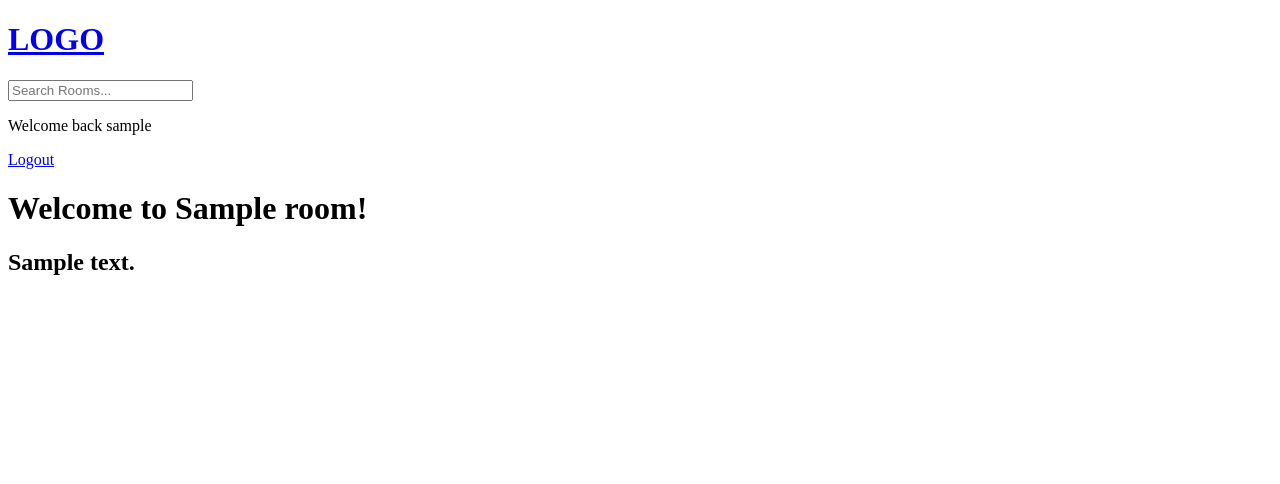
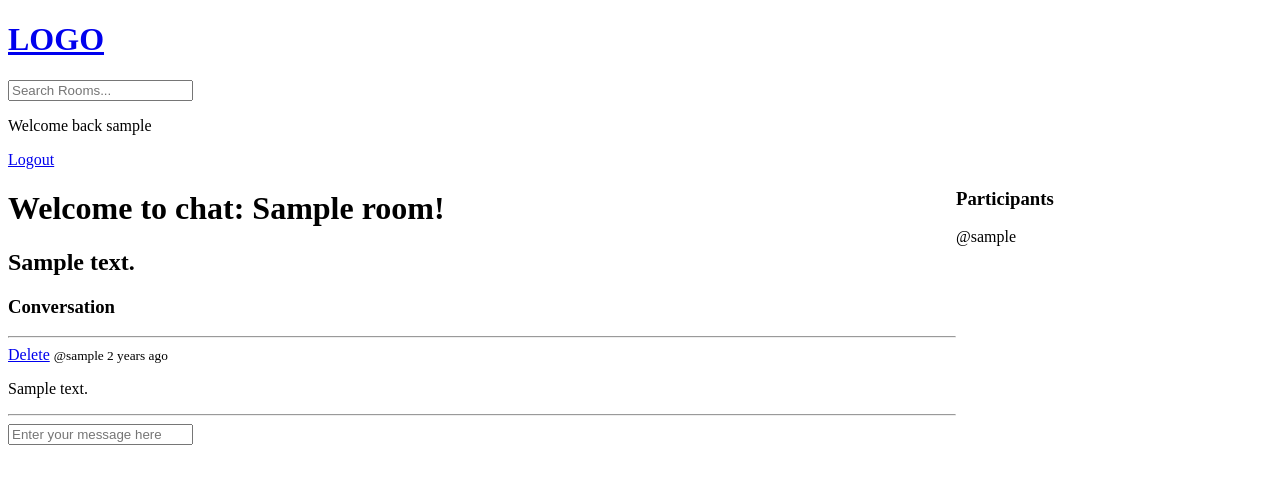
Before and after one commit to Diecaal/SocialNetwork, a Django app: page /room/1/ in a window 1280 px wide. Shown: the top 484 px of the page. Run offline with Django 4.2, Linux system fonts and the light colour scheme; a user stored in the database is signed in; tables that the repository leaves empty hold one stand-in row (values such as "Sample post").

Commit message:
Messages CRUD

```diff
--- a/base/models.py
+++ b/base/models.py
@@ -24,7 +24,7 @@ class Room(models.Model):
     topic = models.ForeignKey(Topic, on_delete=models.SET_NULL, null=True)
     name = models.CharField(max_length=200)
     description = models.TextField(null=True, blank=True)  # allow empty field
-    # participants =
+    participants = models.ManyToManyField(User, related_name='participants', blank=True)
     # takes timestamp when is called/update [>= ONCE]
     updated = models.DateTimeField(auto_now=True)
     # takes a timestamp when method is created [ONCE]
--- a/base/templates/base/room.html
+++ b/base/templates/base/room.html
@@ -2,7 +2,50 @@
 
 {% block content %}
 
-<h1>Welcome to {{room.name}}!</h1>
-<h2>{{room.description}}</h2>
+<style>
+    .room-container {
+        display: grid;
+        grid-template-columns: 3fr 1fr;
+    }
+</style>
 
+<div class="room-container">
+    <div>
+        <h1>Welcome to chat: {{room.name}}!</h1>
+        <h2>{{room.description}}</h2>
+
+        <div class="comment-wrapper">
+            <h3>Conversation</h3>
+            <hr>
+
+            {% for room_message in room_messages %}
+            <div>
+                {% if request.user == room_message.user %}
+                <a href="{% url 'delete-message' room_message.id %}">Delete</a>
+                {% endif %}
+                <small>@{{room_message.user}} {{room_message.created|timesince}} ago</small>
+                <p>{{room_message.body}}</p>
+                <hr>
+            </div>
+            {% endfor %}
+        </div>
+
+        {% if request.user.is_authenticated %}
+        <div class="comment-form">
+            <form method="post" action="">
+                {% csrf_token %}
+                <input type="text" name="body" placeholder="Enter your message here" />
+            </form>
+        </div>
+        {% endif %}
+    </div>
+    <div>
+        <h3>Participants</h3>
+        {% for user in participants %}
+        <div>
+            <p>@{{user.username}}</p>
+        </div>
+        {% endfor %}
+    </div>
+</div>
 {% endblock content %}
--- a/base/urls.py
+++ b/base/urls.py
@@ -10,4 +10,5 @@ urlpatterns = [
     path('create-room/', views.create_room, name='create-room'),
     path('update-room/<str:pk>', views.update_room, name='update-room'),
     path('delete-room/<str:pk>', views.delete_room, name='delete-room'),
+    path('delete-message/<str:pk>', views.delete_message, name='delete-message'),
 ]
--- a/base/views.py
+++ b/base/views.py
@@ -5,7 +5,7 @@ from django.db.models import Q
 from django.template import context
 from django.contrib.auth.decorators import login_required
 from django.contrib.auth.forms import UserCreationForm
-from .models import Room, Topic
+from .models import Room, Topic, Message
 from .forms import RoomForm
 from django.contrib.auth.models import User
 from django.contrib.auth import authenticate, login, logout
@@ -79,7 +79,20 @@ def home(request):
 
 def room(request, pk):
     room = Room.objects.get(id=pk)
-    context = {'room': room}
+    # Fetch all room children (messages) - order by descending order
+    room_messages = room.message_set.all().order_by('-created')
+    participants = room.participants.all()
+    if request.method == 'POST':
+        message = Message.objects.create(
+            user=request.user,
+            room=room,
+            body=request.POST.get('body')
+        )
+        # When someone sends a message to the room, it will be added as a participant
+        room.participants.add(request.user)
+        return redirect('room', pk=room.id)
+
+    context = {'room': room, 'room_messages': room_messages, 'participants': participants}
     return render(request, 'base/room.html', context)
 
 
@@ -129,3 +142,17 @@ def delete_room(request, pk):
         return redirect('home')
 
     return render(request, 'base/delete.html', context)
+
+@login_required(login_url='login')
+def delete_message(request, pk):
+    message = Message.objects.get(id=pk)
+
+    if request.user != message.user:
+        return HttpResponse('You are not allowed to do this actions')
+
+    if(request.method == 'POST'):
+        message.delete()
+        return redirect('home')
+
+    context = {'obj': message}
+    return render(request, 'base/delete.html', context)
```
Also changed, not shown: base/migrations/0003_alter_room_options_room_participants.py (added), 1 other file.
